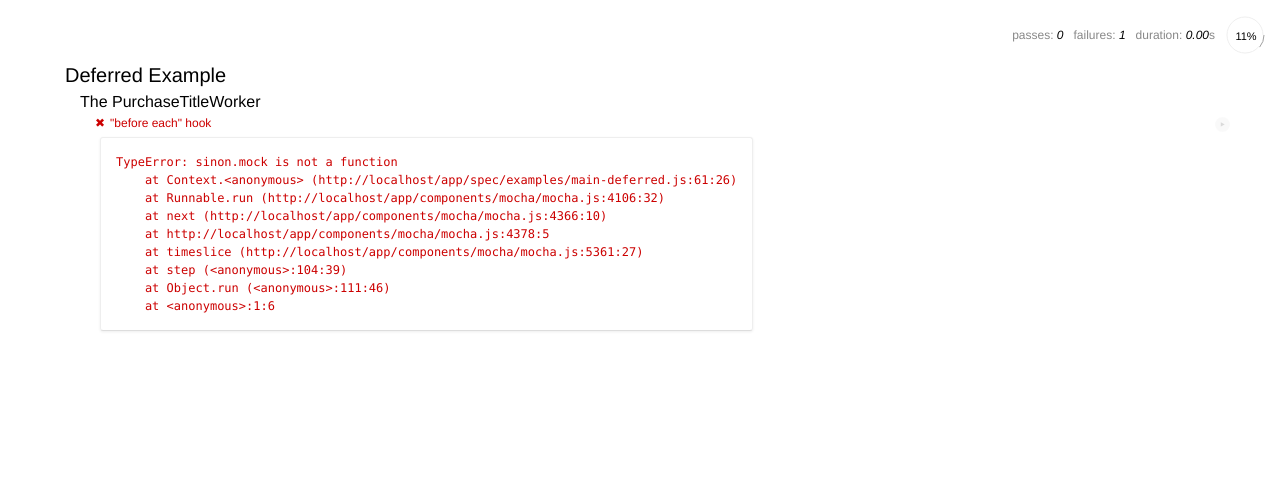
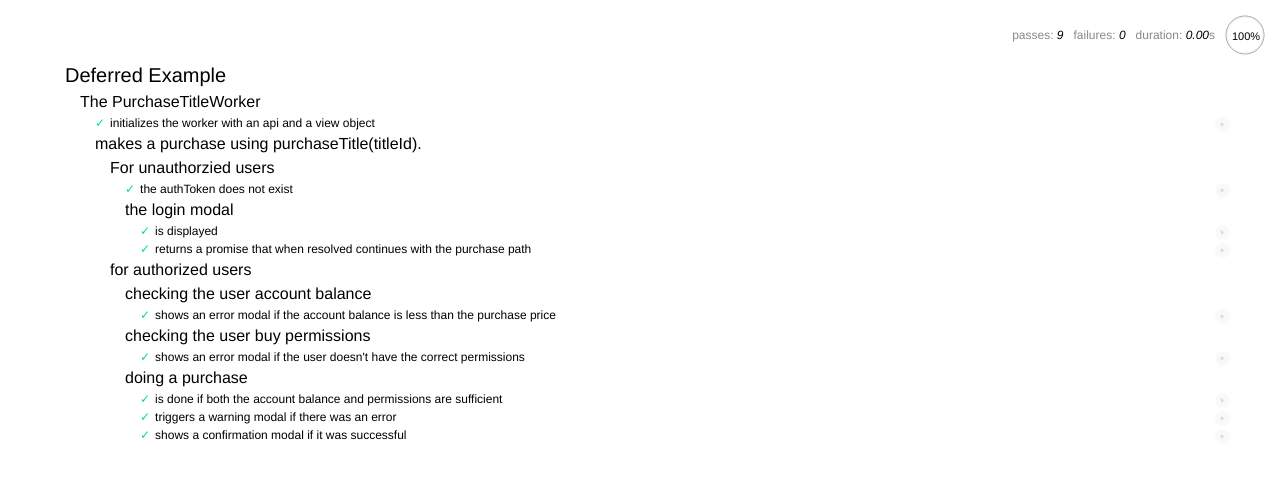
Before and after one commit to pajtai/exploratory-javascript-tests, a website with bundled scripts: page app/index-deferred.html in a window 1280 px wide. Built offline with nearby package versions, Linux system fonts and the light colour scheme.

Commit message:
passing show login modal test

```diff
--- a/Gruntfile.js
+++ b/Gruntfile.js
@@ -26,7 +26,8 @@ module.exports = function (grunt) {
             livereload: {
                 files: [
                     '<%= yeoman.app %>/*.html',
-                    '{.tmp,<%= yeoman.app %>}/spec/{,*/}*.js'
+                    '{.tmp,<%= yeoman.app %>}/spec/**/*.js',
+                    '{.tmp,<%= yeoman.app %>}/src/**/*.js'
                 ],
                 tasks: ['livereload']
             }
--- a/app/index-deferred.html
+++ b/app/index-deferred.html
@@ -8,11 +8,14 @@
     <script src="components/chai/chai.js"></script>
     <script src="components/sinon-chai/lib/sinon-chai.js"></script>
     <script src="components/sinon/lib/sinon.js"></script>
+    <script src="components/sinon/lib/sinon/call.js"></script>
+    <script src="components/sinon/lib/sinon/spy.js"></script>
     <script src="components/sinon/lib/sinon/util/fake_timers.js"></script>
     <script src="components/sinon/lib/sinon/util/fake_server.js"></script>
     <script>mocha.setup('bdd')</script>
     <script src="components/jquery/jquery.js"></script>
-    <script src="spec/examples/main-deferred.js"></script>
+    <script src="src/examples/PurchaseTitleWorker.js"></script>
+    <script src="spec/examples/PurchaseTitleWorkerTest.js"></script>
 </head>
 <body>
 <div id="mocha"></div>
--- a/app/spec/examples/main-deferred.js
+++ b/app/spec/examples/PurchaseTitleWorkerTest.js
@@ -41,16 +41,6 @@ describe("Deferred Example", function() {
     //  api
     //
 
-    //TODO: move this into a separate file
-    function PurchaseTitleWorker(view, api) {
-        this.view = view;
-        this.api = api;
-    }
-
-    PurchaseTitleWorker.prototype.getApi = getApi;
-    PurchaseTitleWorker.prototype.getView = getView;
-    PurchaseTitleWorker.prototype.getAuthToken = getAuthToken;
-    PurchaseTitleWorker.prototype.purchaseTitle = purchaseTitle;
 
     describe("The PurchaseTitleWorker", function() {
 
@@ -58,9 +48,9 @@ describe("Deferred Example", function() {
 
         beforeEach(function() {
             api = 1;
-            view = sinon.mock({
-                showLoginModal: function () {}
-            });
+            view = {
+                showLoginModal: sinon.spy()
+            };
             worker = new PurchaseTitleWorker(view, api);
         });
 
@@ -71,6 +61,9 @@ describe("Deferred Example", function() {
 
         describe("makes a purchase using purchaseTitle(titleId).", function() {
 
+            beforeEach(function() {
+                worker.purchaseTitle(123);
+            });
             describe("For unauthorzied users", function() {
 
                 it("the authToken does not exist", function() {
@@ -80,9 +73,7 @@ describe("Deferred Example", function() {
                 describe("the login modal", function() {
 
                     it("is displayed", function() {
-
-
-                        view.showLoginModal.should.have.been.calledOnce();
+                        view.showLoginModal.should.have.been.calledOnce;
                     });
 
                     it("returns a promise that when resolved continues with the purchase " +
@@ -128,22 +119,4 @@ describe("Deferred Example", function() {
             });
         });
     });
-
-    function getApi() {
-        return this.api;
-    }
-
-    function getView() {
-        return this.view;
-    }
-
-    function getAuthToken() {
-        return this.authToken;
-    }
-
-    function purchaseTitle(titleId) {
-        if (!this.getAuthToken()) {
-            this.view.showLoginModal();
-        }
-    }
 });
--- /dev/null
+++ b/app/src/examples/PurchaseTitleWorker.js
@@ -0,0 +1,35 @@
+(function() {
+
+    var PurchaseTitleWorker = function(view, api) {
+            this.view = view;
+            this.api = api;
+        },
+        prototypeMethods = {
+            getApi: getApi,
+            getView: getView,
+            getAuthToken: getAuthToken,
+            purchaseTitle: purchaseTitle
+        };
+
+    window.PurchaseTitleWorker = PurchaseTitleWorker;
+
+    $.extend(PurchaseTitleWorker.prototype, prototypeMethods);
+
+    function getApi() {
+        return this.api;
+    }
+
+    function getView() {
+        return this.view;
+    }
+
+    function getAuthToken() {
+        return this.authToken;
+    }
+
+    function purchaseTitle(titleId) {
+        if (!this.getAuthToken()) {
+            this.view.showLoginModal();
+        }
+    }
+}());
```
